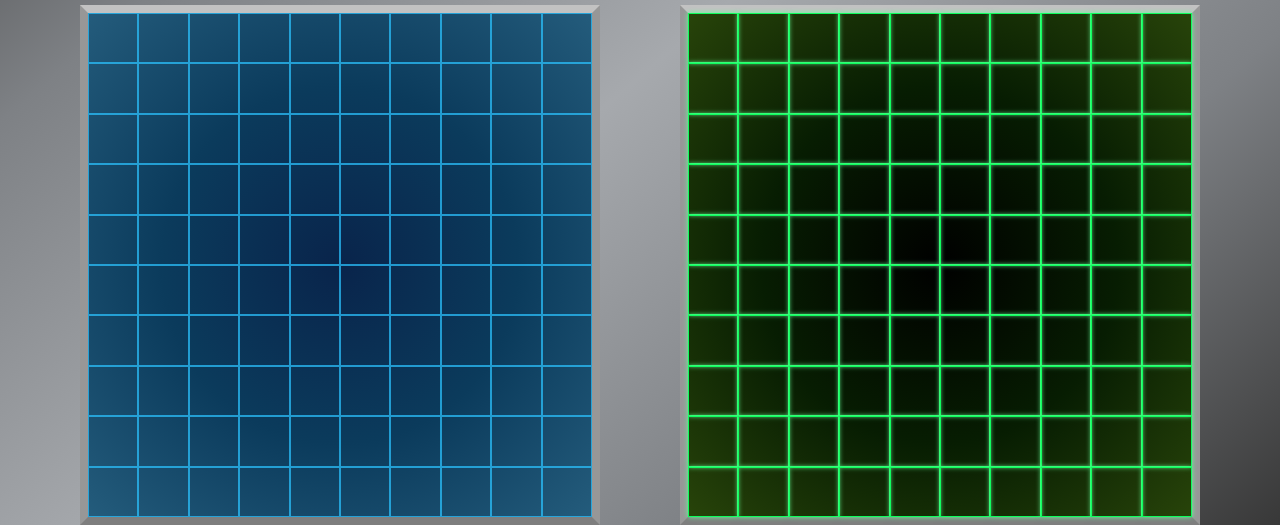
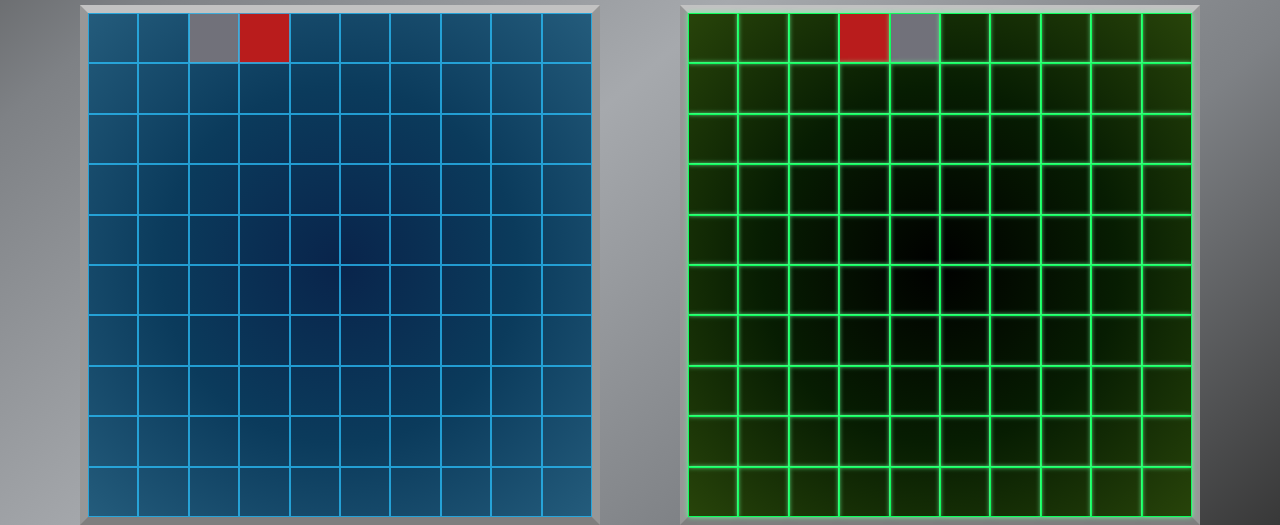
Before and after one commit to astragenius/top-battleship, a website built with webpack: page src/template.html in a window 1280 px wide. Shown: the part 371-896 px from the top of the page. Built offline with nearby package versions, Linux system fonts and the light colour scheme; files whose address does not match are found by name.

Commit message:
add - hit and miss css styling

```diff
--- a/src/scss/layout/_grid.scss
+++ b/src/scss/layout/_grid.scss
@@ -28,9 +28,25 @@
     content: url(/src/assets/img/target_9.svg);
 
 }
+
+
 .player__grid .cell {
     border: 1px solid rgba(44,195,255,.7254901960784313);
 }
+
+.player__grid .cell.player__ship {
+    background-color: #0ffd5e;
+}
+.enemy__grid .cell.enemy__hit,
+.player__grid .cell.player__hit {
+    background-color: #b91c1c;
+}
+.enemy__grid .cell.enemy__miss,
+.player__grid .cell.player__miss {
+    background-color: #71717a;
+}
+
+
 
 
 .gamefield__container {
--- a/src/template.html
+++ b/src/template.html
@@ -35,8 +35,8 @@
                     <section class="grid game__grid player__grid">
                         <div class="cell"></div>
                         <div class="cell"></div>
-                        <div class="cell"></div>
-                        <div class="cell"></div>
+                        <div class="cell player__miss"></div>
+                        <div class="cell player__ship player__hit"></div>
                         <div class="cell"></div>
                         <div class="cell"></div>
                         <div class="cell"></div>
@@ -142,8 +142,8 @@
                         <div class="cell"></div>
                         <div class="cell"></div>
                         <div class="cell"></div>
-                        <div class="cell"></div>
-                        <div class="cell"></div>
+                        <div class="cell enemy__hit"></div>
+                        <div class="cell enemy__miss"></div>
                         <div class="cell"></div>
                         <div class="cell"></div>
                         <div class="cell"></div>
```
